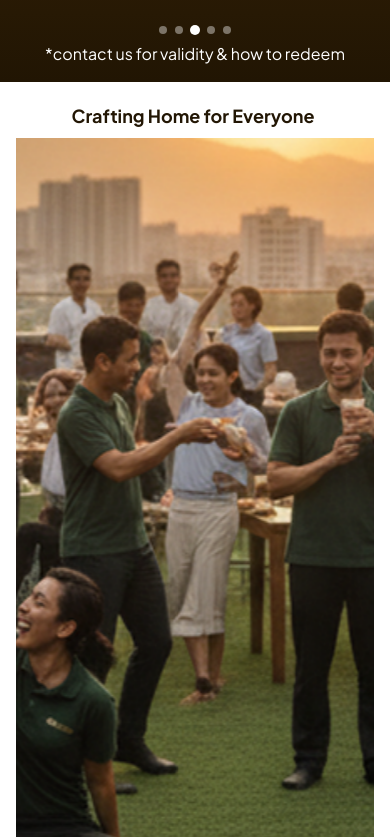
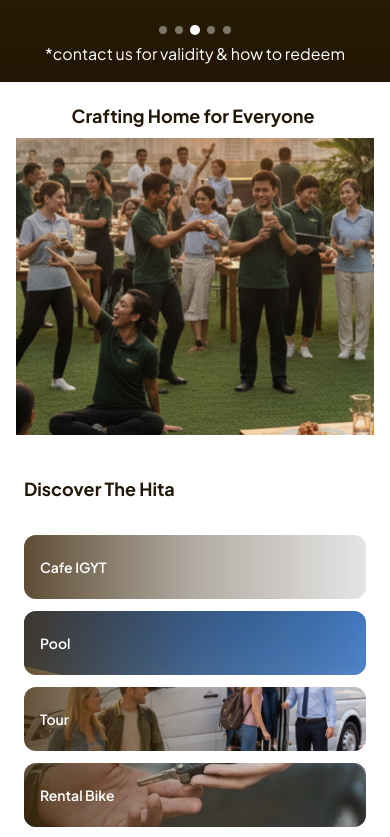
Before and after one commit to cokagung30/the-hita, a Next.js app: page / in a window 390 px wide. Shown: the part 4854-5691 px from the top of the page. Built offline with nearby package versions, Linux system fonts and the light colour scheme.

Commit message:
feat: adjust minimum height for events section to enhance layout responsiveness

```diff
--- a/src/app/page.tsx
+++ b/src/app/page.tsx
@@ -779,7 +779,7 @@ export default function Home() {
             </section>
 
             <section id="events" className="py-4 lg:py-7 bg-white px-4 lg:px-7">
-                <div className="relative min-h-screen overflow-hidden">
+                <div className="relative min-h-[40vh] lg:min-h-[65vh] overflow-hidden">
                     <div ref={eventsParallaxRef} className="absolute -inset-12 will-change-transform">
                         <Image
                             src="/images/community.png"
```
